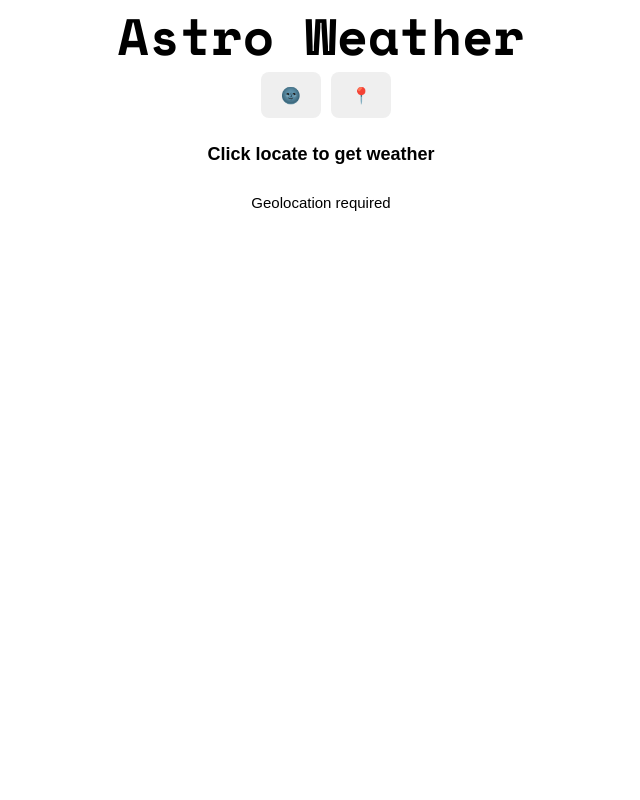
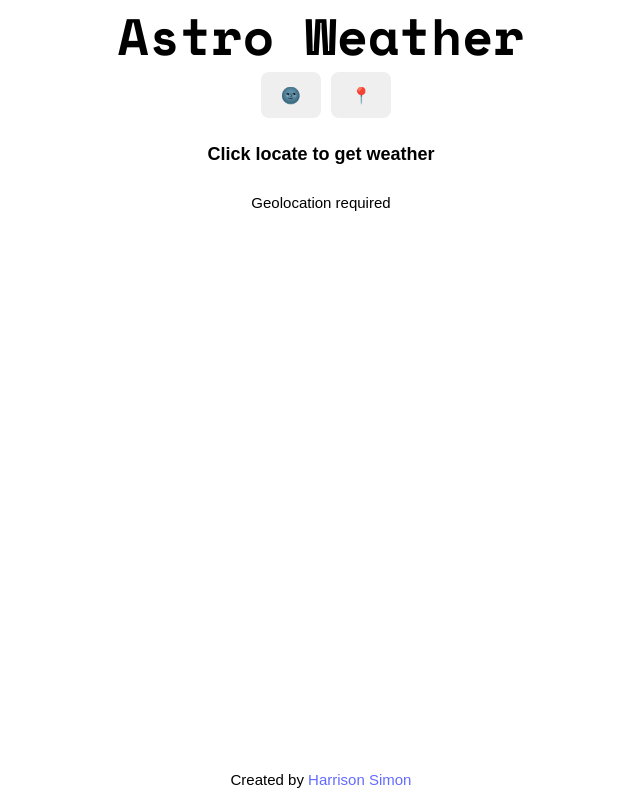
Before and after one commit to harrisimon/astro-weather-react, a React (Vite) app: page / in a window 1280 px wide. Shown: the whole page, without its empty margins (319-959 px from the left). Built offline with nearby package versions, Linux system fonts and the light colour scheme; a web font is replaced by a local one.

Commit message:
added footer

```diff
--- a/src/App.css
+++ b/src/App.css
@@ -238,6 +238,15 @@ h1 {
 		background-color: yellow;
 	}
 }
+footer {
+	position: absolute;
+	bottom: 0;
+	width: 100%;
+	height: 2.5rem;
+	display: flex;
+	align-items: center;
+	justify-content: center;
+}
 
 ::-webkit-scrollbar {
 	height: 10px;
--- a/src/App.tsx
+++ b/src/App.tsx
@@ -124,6 +124,11 @@ function App() {
 			</div>
 
 			{report}
+			<footer>
+				<small>
+					Created by <a href="https://harrison-simon.netlify.app">Harrison Simon</a>
+				</small>
+			</footer>
 		</React.Fragment>
 	)
 }
```
